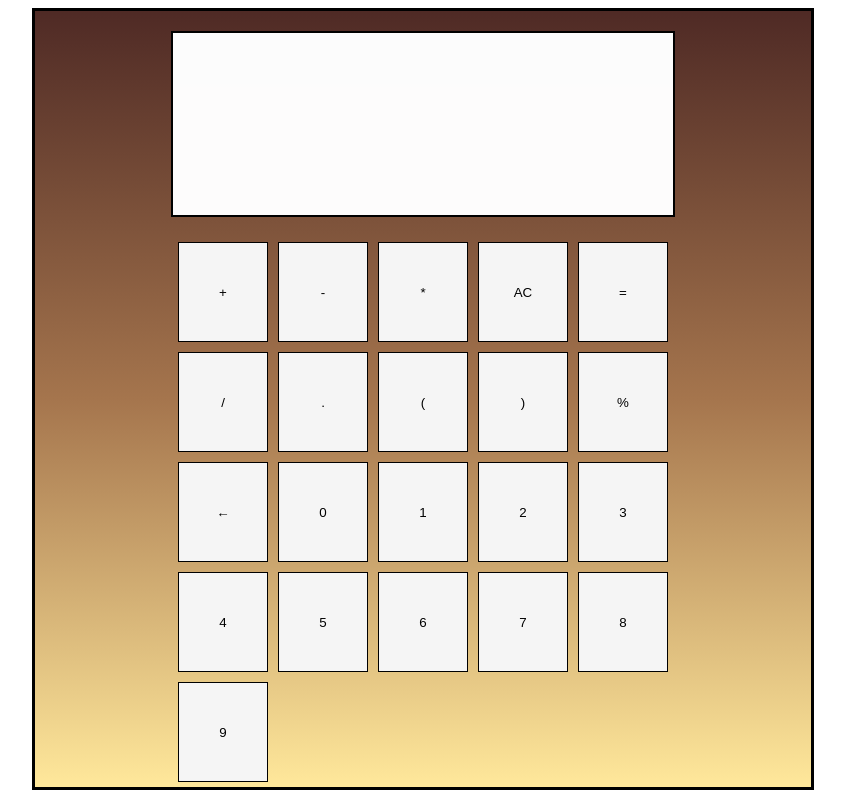
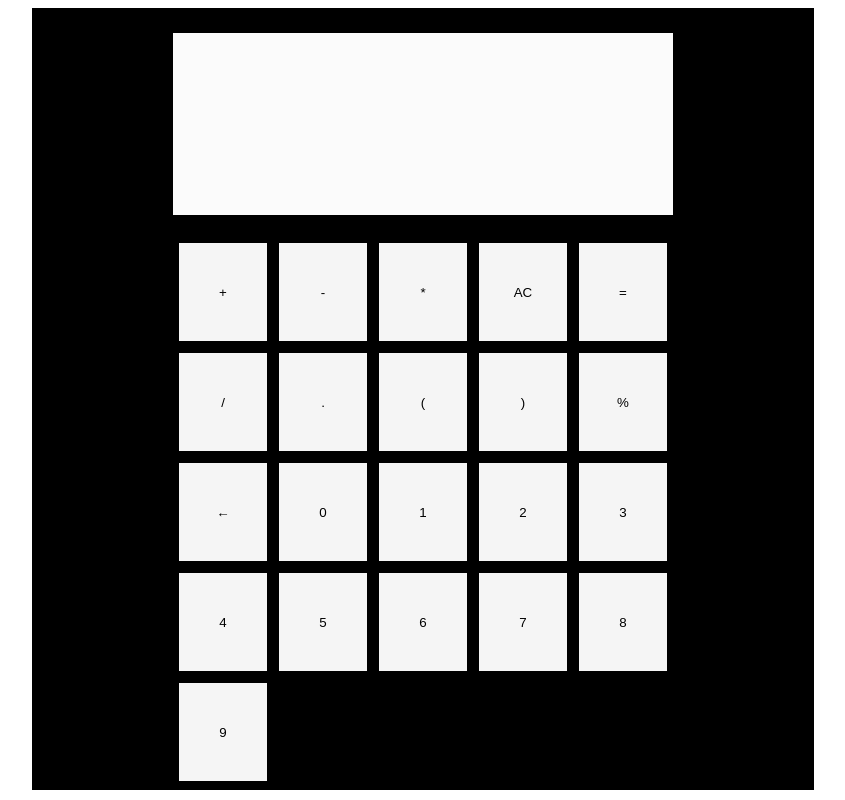
Before and after one commit to 3rundane/custom_calculator_v1, a plain HTML site: page index.html in a window 1280 px wide. Shown: the whole page, without its empty margins (217-1062 px from the left). Drawn offline with Linux system fonts and the light colour scheme.

Commit message:
Update index.html

```diff
--- a/index.html
+++ b/index.html
@@ -6,9 +6,9 @@
 
 
         <link rel="shortcut icon" type="image/png" href="trefoil.png"/>
-        <link rel="stylesheet" href="calc_styles.css">
+<!--         <link rel="stylesheet" href="calc_styles.css"> -->
         <link rel="stylesheet" media="(max-width:2800px) and (min-width:451px)" href="calc_tablet_styles.css">
-        <link rel="stylesheet" media="(max-width:450px)" href="calc_smartphone_styles.css">
+<!--         <link rel="stylesheet" media="(max-width:450px)" href="calc_smartphone_styles.css"> -->
         <script defer src="calc_functionality.js"></script>
     </head>
     <body>
```
